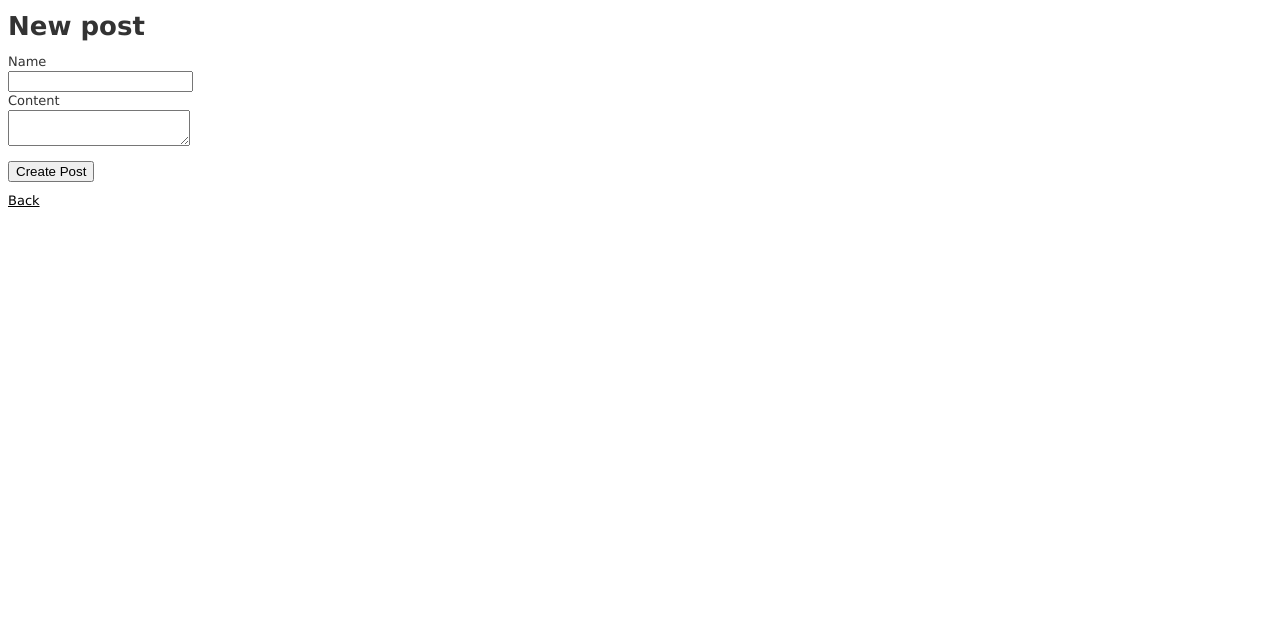
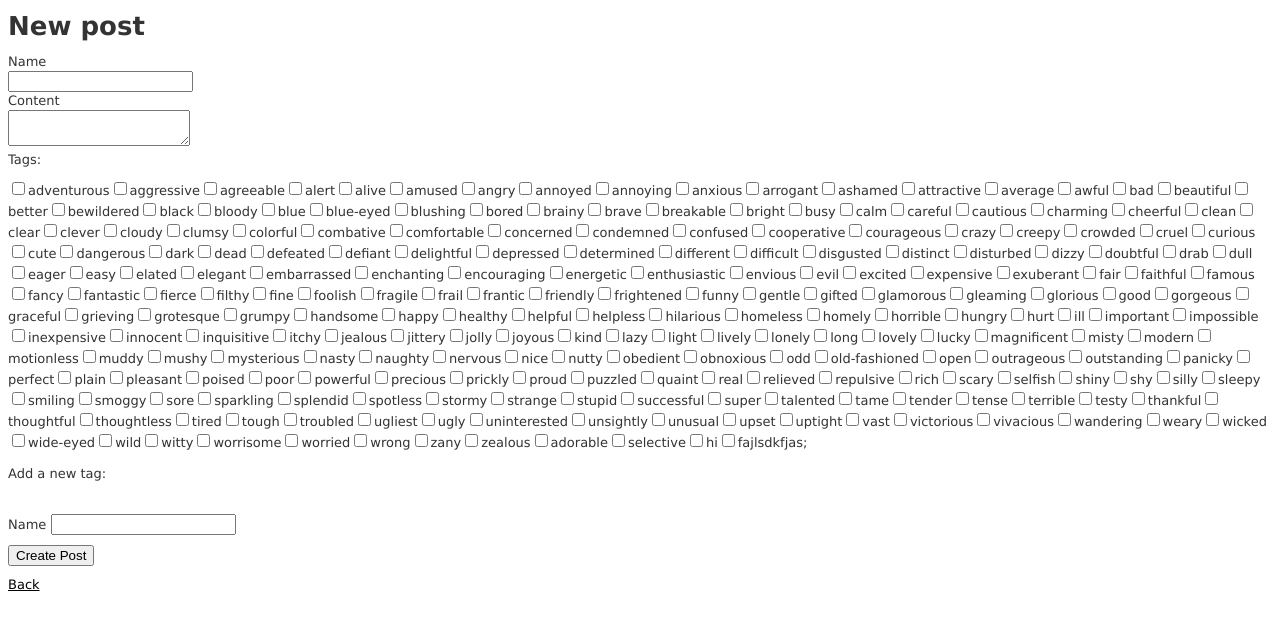
Before and after one commit to zonika/rails-blog-nested-forms-web-0715-public, a Rails app: page /posts/new in a window 1280 px wide. Shown: the top 630 px of the page. Run offline with Rails 7, Linux system fonts and the light colour scheme; data comes from the database, SQL or seed files in the repository; both versions use the stored data as it was after the commit; style sheets or scripts are compiled from the project's sources; some libraries are stand-ins or nearby versions.

Commit message:
nested form for making new tag with a new post works

```diff
--- a/app/controllers/posts_controller.rb
+++ b/app/controllers/posts_controller.rb
@@ -15,6 +15,7 @@ class PostsController < ApplicationController
   # GET /posts/new
   def new
     @post = Post.new
+    @post.tags.build
   end
 
   # GET /posts/1/edit
@@ -25,7 +26,6 @@ class PostsController < ApplicationController
   # POST /posts.json
   def create
     @post = Post.new(post_params)
-
     respond_to do |format|
       if @post.save
         format.html { redirect_to @post, notice: 'Post was successfully created.' }
@@ -69,6 +69,6 @@ class PostsController < ApplicationController
 
     # Never trust parameters from the scary internet, only allow the white list through.
     def post_params
-      params.require(:post).permit(:name, :content, :tag_ids => [])
+      params.require(:post).permit(:name, :content, :tag_ids => [], :tags_attributes => [:id, :name])
     end
 end
--- a/app/models/post.rb
+++ b/app/models/post.rb
@@ -3,6 +3,6 @@ class Post < ActiveRecord::Base
   has_many :comments
   has_many :post_tags
   has_many :tags, :through => :post_tags
-
+  accepts_nested_attributes_for :tags
   validates_presence_of :name, :content
 end
--- a/app/views/posts/_form.html.erb
+++ b/app/views/posts/_form.html.erb
@@ -15,9 +15,21 @@
     <%= f.label :name %><br>
     <%= f.text_field :name %><br>
     <%= f.label :content %><br>
-    <%= f.text_area :content %>
+    <%= f.text_area :content %><br>
+    Tags:
   </div>
+
+  <div class="field">
+    <%= f.collection_check_boxes :tag_ids, Tag.all, :id, :name %><br>
+    <%= f.fields_for :tags do |tag_form| %>
+      <p>Add a new tag:</p><br>
+      <%= tag_form.label :name %>
+      <%= tag_form.text_field :name %>
+    <% end %>
+  </div>
+
   <div class="actions">
     <%= f.submit %>
   </div>
+
 <% end %>
--- a/app/views/posts/show.html.erb
+++ b/app/views/posts/show.html.erb
@@ -13,11 +13,6 @@
   </ul>
 </p>
 
-<%= form_for(@post) do |f| %>
-  <%= f.collection_check_boxes :tag_ids, Tag.all, :id, :name %>
-  <%= f.submit %>
-<% end %>
-
 
 <%= link_to 'Edit', edit_post_path(@post) %> |
 <%= link_to 'Back', posts_path %>
```
Also changed, not shown: README.md, db/development.sqlite3, 2 other files.
